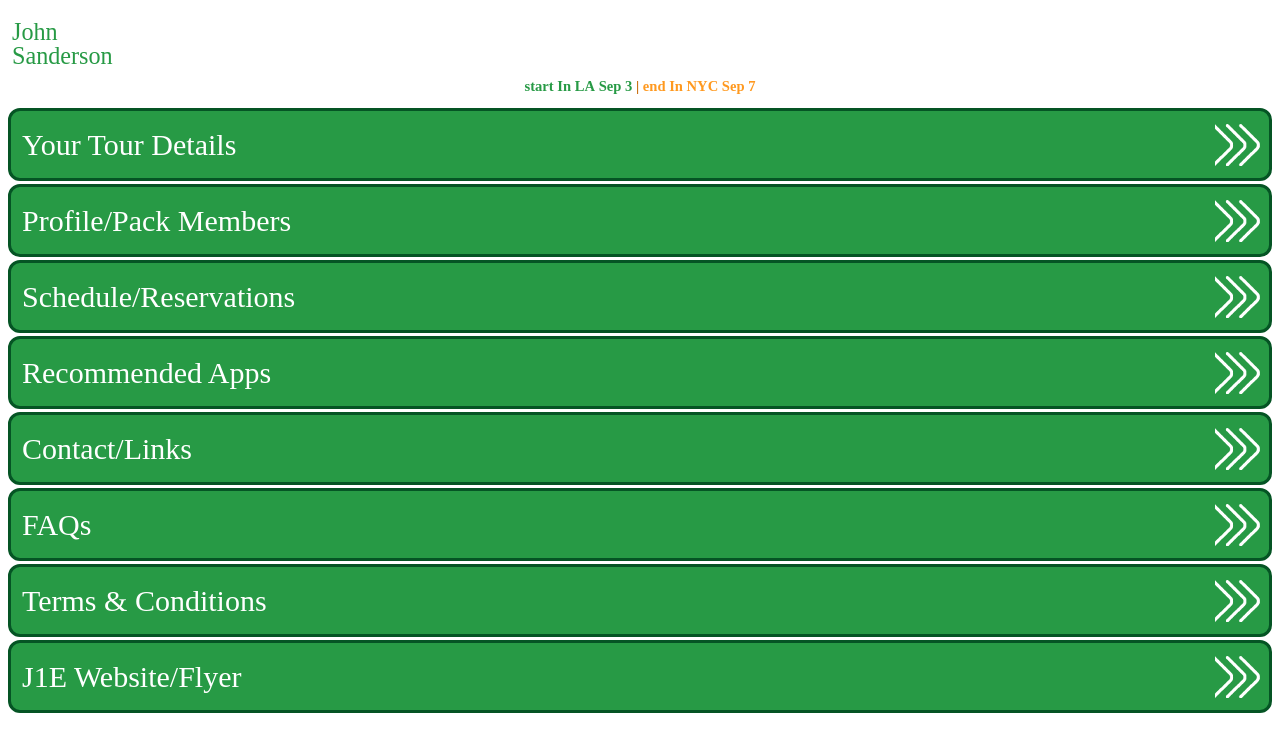
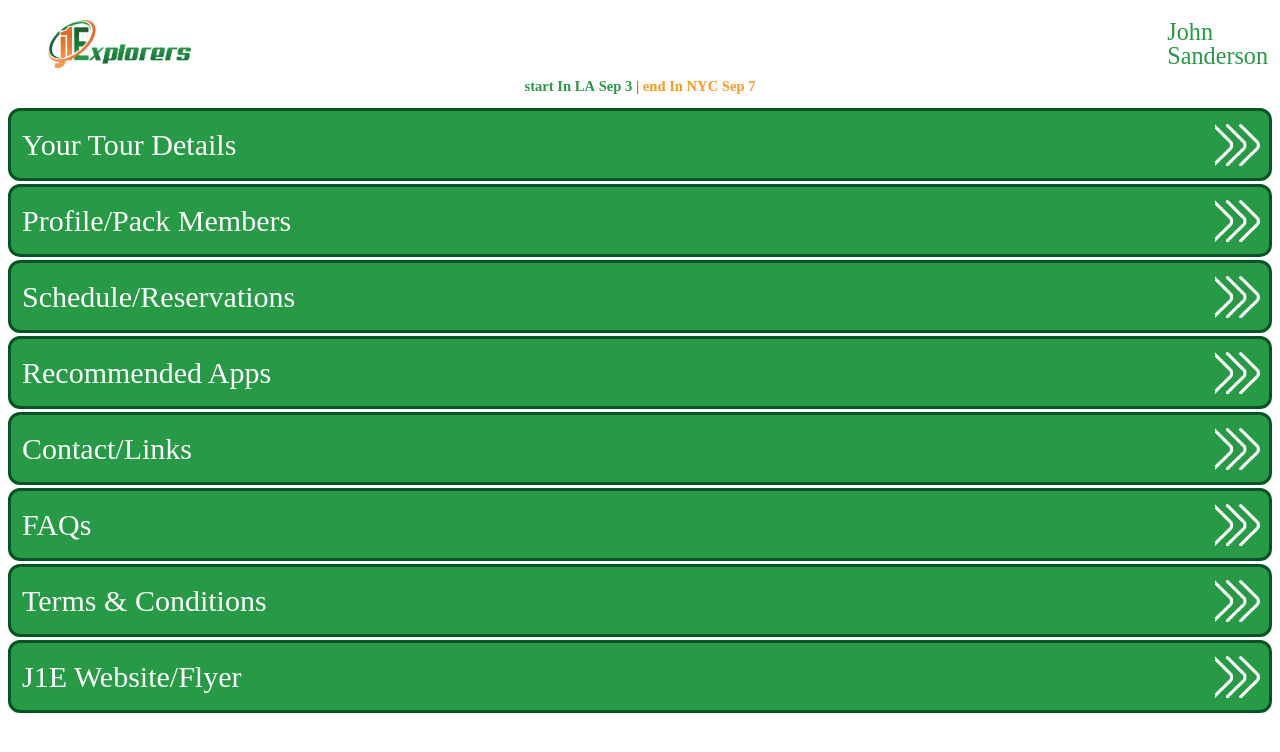
Before and after one commit to goldenfinix68/j1explorers-frontend, a React (Create React App) app: page / in a window 1280 px wide. Shown: the top 752 px of the page. Built offline with nearby package versions, Linux system fonts and the light colour scheme; a web font is replaced by a local one.

Commit message:
Update header in home page

```diff
--- a/src/pages/home/home.page.tsx
+++ b/src/pages/home/home.page.tsx
@@ -19,7 +19,12 @@ export const HomePage: React.FC = () => {
 
   return (
     <>
-      <HeaderComponent />
+      <HeaderComponent>
+        <img
+          src={`${process.env.PUBLIC_URL}/assets/images/logo.png`}
+          className="logo"
+        />
+      </HeaderComponent>
       <nav className="flex flex-col mx-2 mt-[10px] font-light">
         {menu.map(({ path, title }) => (
           <NavButtonComponent
```
